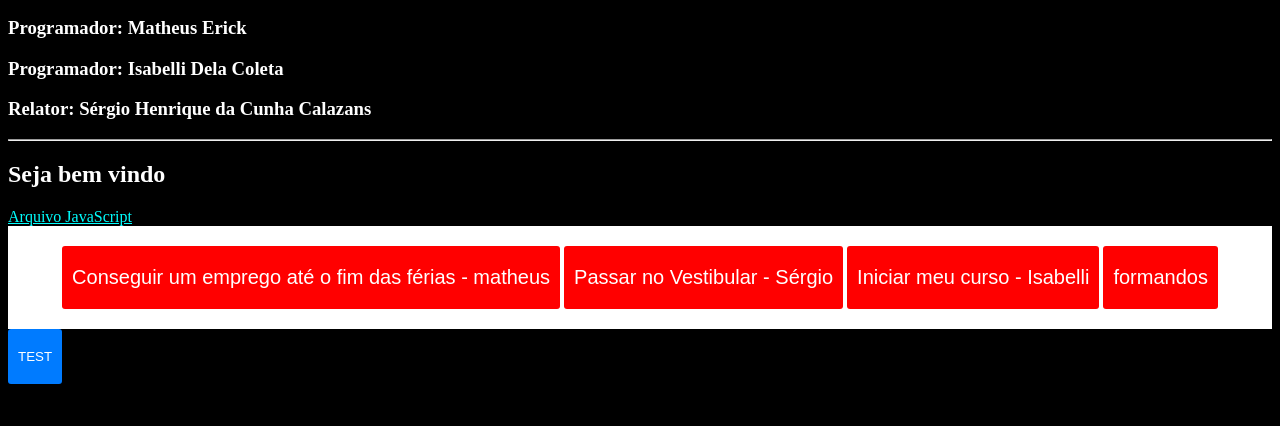
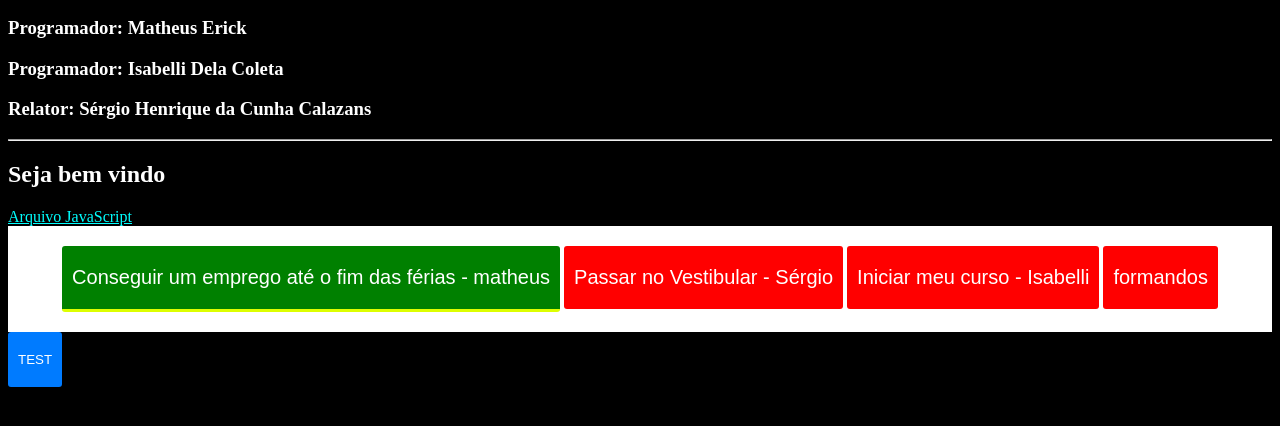
Before and after one commit to Gunga-16/MATHEUS-SERGIO-ISABELLI-AULA-13-03, a plain HTML site: page index.html in a window 1280 px wide. Shown: the part 110-536 px from the top of the page. Drawn offline with Linux system fonts and the light colour scheme.

Commit message:
adcionando cor no botao ativo

```diff
--- a/index.html
+++ b/index.html
@@ -21,7 +21,7 @@
     <a href="main.js"> Arquivo JavaScript</a>
 
     <section class="contagem">
-        <button class="objetivos">Conseguir um emprego até o fim das férias - matheus</button>
+        <button class="objetivos ativo">Conseguir um emprego até o fim das férias - matheus</button>
         <button class="objetivos"> Passar no Vestibular - Sérgio</button>
         <button class="objetivos">Iniciar meu curso - Isabelli</button>
         <button class="objetivos">formandos</button>
--- a/styles.css
+++ b/styles.css
@@ -40,3 +40,8 @@ button:hover{
     font-size: 20px;
 
 }
+.ativo{
+    background-color: green;
+    color:#fff;
+    border-bottom: 3px solid rgb(221, 255, 0);
+}
```
